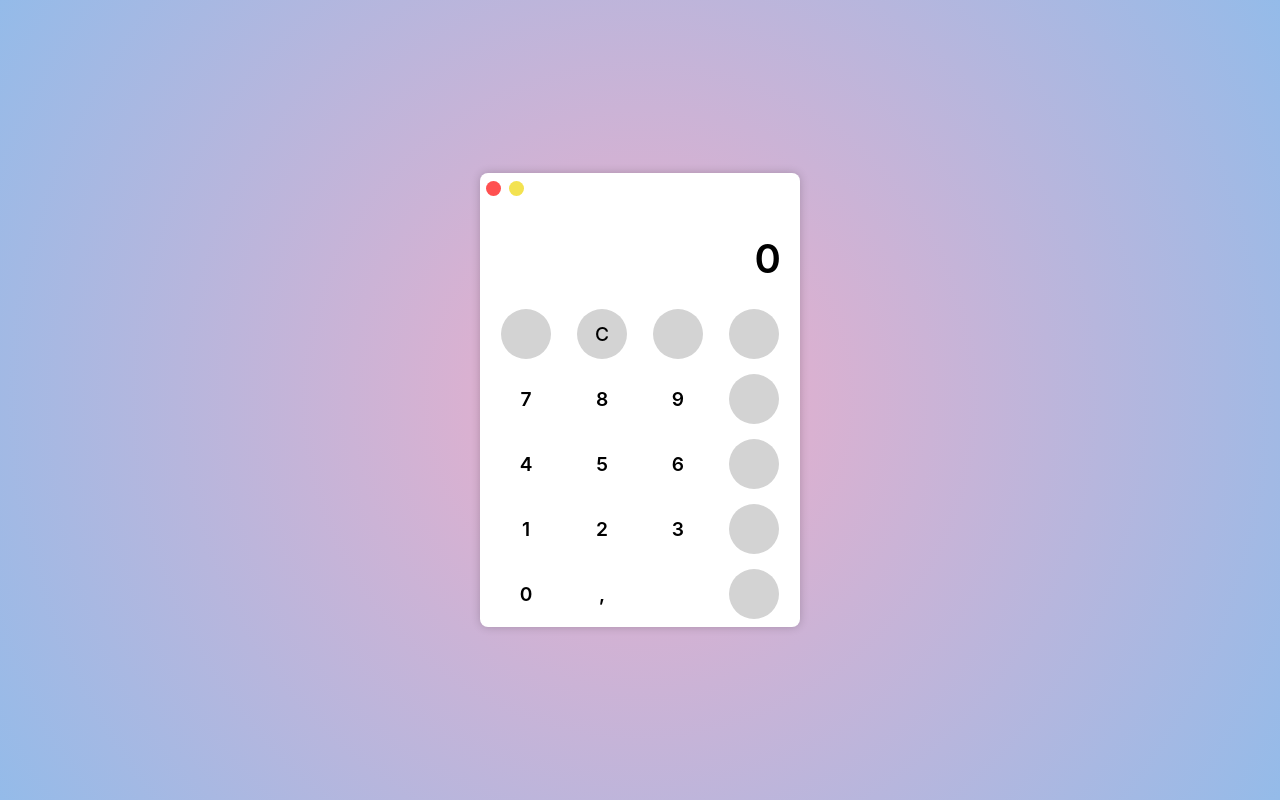
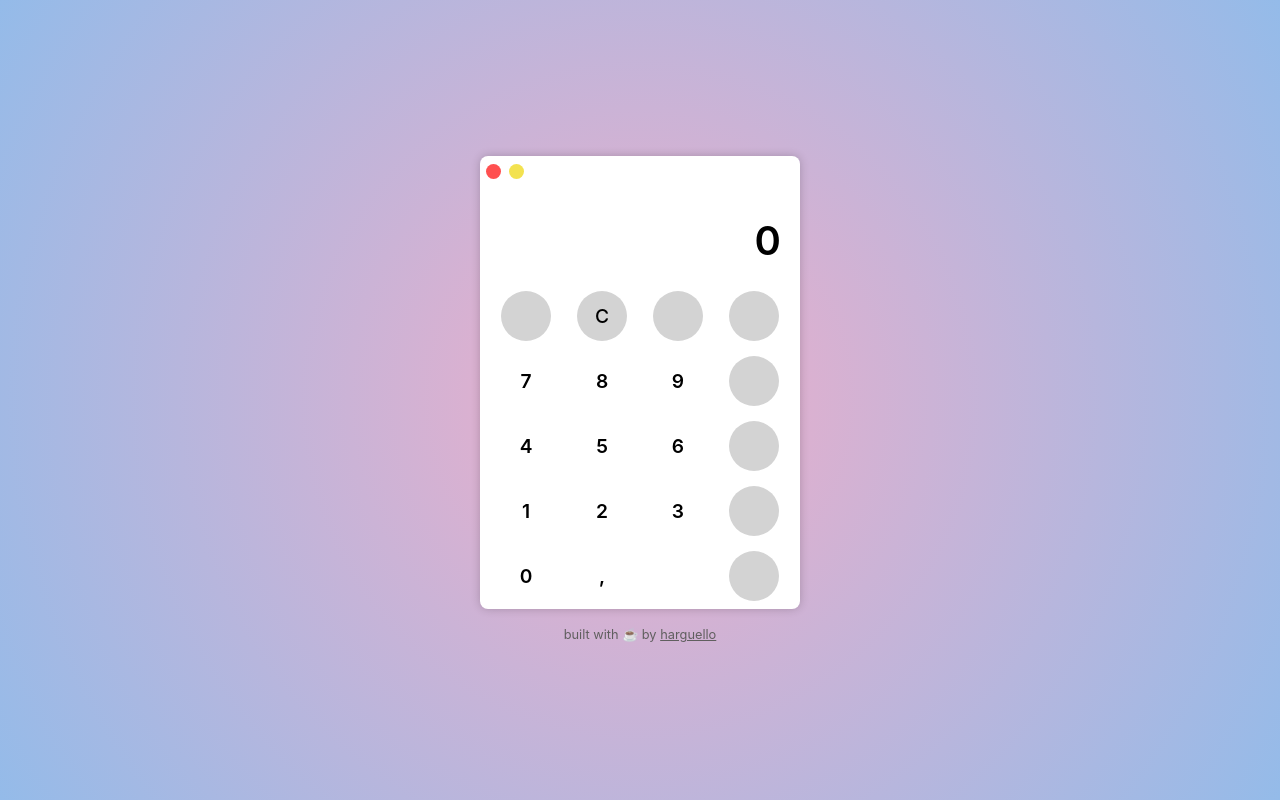
Before and after one commit to harguello92/calculator, a Preact app: page / in a window 1280 px wide. Built offline with nearby package versions, Linux system fonts and the light colour scheme.

Commit message:
feat: add the credits

```diff
--- /dev/null
+++ b/src/components/Calculator/components/Credits/index.module.css
@@ -0,0 +1,8 @@
+.credits {
+  margin-top: 1rem;
+  color: var(--color-grey);
+}
+
+.credits__link {
+  color: var(--color-grey);
+}
--- /dev/null
+++ b/src/components/Calculator/components/Credits/index.tsx
@@ -0,0 +1,14 @@
+import styles from "./index.module.css";
+
+function Credits() {
+  return (
+    <small className={styles.credits}>
+      built with ☕ by{" "}
+      <a className={styles.credits__link} href="https://github.com/harguello92">
+        harguello
+      </a>
+    </small>
+  );
+}
+
+export default Credits;
--- a/src/components/Calculator/index.tsx
+++ b/src/components/Calculator/index.tsx
@@ -1,10 +1,12 @@
 import { GlobalContextProvider } from "../../context/GlobalState";
+import Credits from "./components/Credits";
 import Display from "./components/Displays";
 import Header from "./components/Header";
 import Keyboard from "./components/Keyboard";
 import styles from "./styles.module.css";
 
 const Calculator = () => (
+  <>
     <div className={styles.calculator}>
       <Header />
       <GlobalContextProvider>
@@ -12,6 +14,8 @@ const Calculator = () => (
         <Keyboard />
       </GlobalContextProvider>
     </div>
+    <Credits />
+  </>
 );
 
 export default Calculator;
--- a/src/layouts/Main/styles.module.css
+++ b/src/layouts/Main/styles.module.css
@@ -3,6 +3,7 @@
   background: radial-gradient(circle, rgba(238,174,202,1) 0%, rgba(148,187,233,1) 100%);
   color: black;
   display: flex;
+  flex-direction: column;
   align-items: center;
   justify-content: center;
   width: 100vw;
--- a/src/styles/customProperties.css
+++ b/src/styles/customProperties.css
@@ -9,3 +9,7 @@
 :root {
   --border-radius: 8px;
 }
+
+:root {
+  --color-grey: #605f5f;
+}
```
Lines whose indentation alone changed are shown as unchanged.
